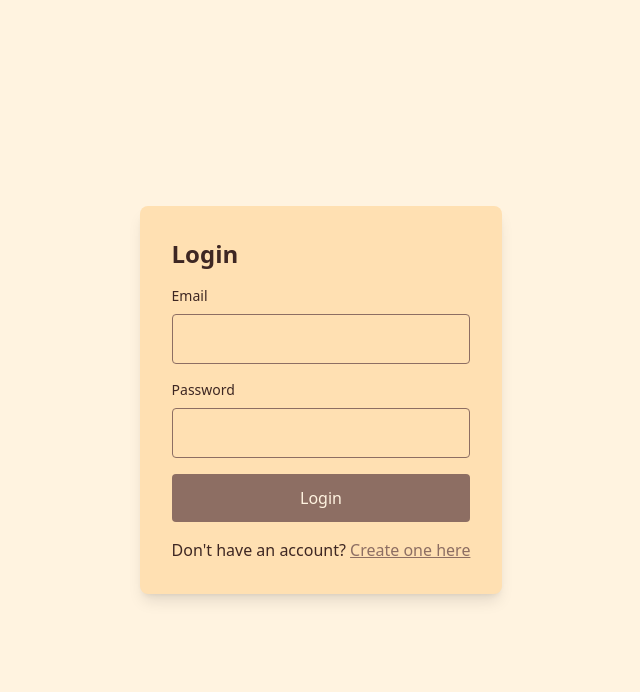
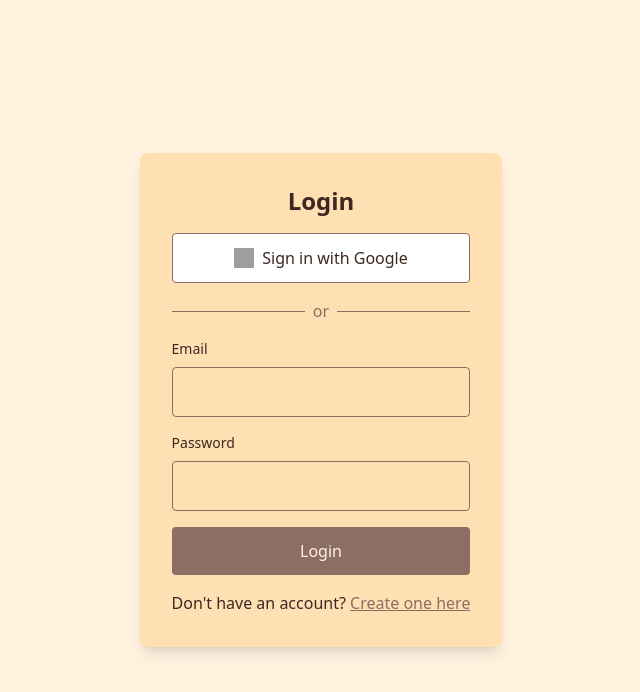
Before and after one commit to ZDohaim/hada-ai, a React (Create React App) app: page /login in a window 1280 px wide. Shown: the top 692 px of the page, without its empty margins (319-959 px from the left). Built offline with nearby package versions, Linux system fonts and the light colour scheme; grey boxes are pictures that could not be loaded.

Commit message:
googel sign in works

```diff
--- a/src/components/Login.js
+++ b/src/components/Login.js
@@ -2,31 +2,30 @@ import React, { useState } from "react";
 import {
   signInWithEmailAndPassword,
   createUserWithEmailAndPassword,
+  signInWithPopup,
 } from "firebase/auth";
 import { useNavigate } from "react-router-dom"; // Import useNavigate
-import { auth } from "../firebase";
-import { getFirestore, doc, setDoc } from "firebase/firestore"; // Import Firestore functions
-
-const db = getFirestore(); // Initialize Firestore
+import { auth, googleProvider, db } from "../firebase";
+import { doc, setDoc } from "firebase/firestore"; // Firestore functions
 
 const Login = () => {
   const [email, setEmail] = useState("");
   const [password, setPassword] = useState("");
-  const [firstName, setFirstName] = useState(""); // New
-  const [lastName, setLastName] = useState(""); // New
-  const [dob, setDob] = useState(""); // New
+  const [firstName, setFirstName] = useState("");
+  const [lastName, setLastName] = useState("");
+  const [dob, setDob] = useState("");
   const [error, setError] = useState("");
   const [isCreatingAccount, setIsCreatingAccount] = useState(false);
 
-  const navigate = useNavigate(); // Initialize useNavigate
+  const navigate = useNavigate();
 
   const handleLogin = async (e) => {
     e.preventDefault();
     try {
       await signInWithEmailAndPassword(auth, email, password);
-      console.log("Login successful");
+      console.log("✅ Login successful");
       setError("");
-      navigate("/create-prompt"); // Redirect to GiftGenerator page
+      navigate("/create-prompt");
     } catch (err) {
       setError("Failed to login. Check your credentials.");
     }
@@ -34,8 +33,6 @@ const Login = () => {
 
   const handleCreateAccount = async (e) => {
     e.preventDefault();
-
-    // Simple client-side validation
     if (!email || !password || !firstName || !lastName || !dob) {
       setError("Please fill in all fields.");
       return;
@@ -46,7 +43,6 @@ const Login = () => {
     }
 
     try {
-      // Create user account
       const userCredential = await createUserWithEmailAndPassword(
         auth,
         email,
@@ -54,7 +50,6 @@ const Login = () => {
       );
       const user = userCredential.user;
 
-      // Save additional user information to Firestore
       await setDoc(doc(db, "users", user.uid), {
         firstName,
         lastName,
@@ -63,18 +58,66 @@ const Login = () => {
         uid: user.uid,
       });
 
-      console.log("Account created successfully");
+      console.log("✅ Account created successfully");
       setError("");
-      navigate("/create-prompt"); // Redirect to GiftGenerator page
+      navigate("/create-prompt");
     } catch (err) {
-      if (err.code === "auth/email-already-in-use") {
-        setError("This email is already in use. Please log in.");
-      } else if (err.code === "auth/invalid-email") {
-        setError("Invalid email address. Please check your input.");
-      } else if (err.code === "auth/weak-password") {
-        setError("Password is too weak. Please use at least 6 characters.");
+      setError("Failed to create account. Please try again.");
+    }
+  };
+
+  const handleGoogleSignIn = async () => {
+    try {
+      const result = await signInWithPopup(auth, googleProvider);
+      const user = result.user;
+
+      // Log successful authentication
+      console.log("Google Authentication successful", user);
+
+      try {
+        // Create the user document reference
+        const userDocRef = doc(db, "users", user.uid);
+        console.log("Attempting to save user data to:", userDocRef.path);
+
+        const userData = {
+          firstName: user.displayName?.split(" ")[0] || "",
+          lastName: user.displayName?.split(" ")[1] || "",
+          email: user.email,
+          uid: user.uid,
+          lastSignIn: new Date().toISOString(),
+        };
+
+        console.log("User data to save:", userData);
+
+        await setDoc(userDocRef, userData, { merge: true });
+        console.log("✅ User document created/updated in Firestore");
+        navigate("/create-prompt");
+      } catch (firestoreError) {
+        console.error("Detailed Firestore Error:", {
+          code: firestoreError.code,
+          message: firestoreError.message,
+          name: firestoreError.name,
+          stack: firestoreError.stack,
+        });
+
+        if (firestoreError.code === "permission-denied") {
+          setError("Permission denied. Please check Firestore rules.");
+        } else if (firestoreError.code === "unavailable") {
+          setError(
+            "Database is currently unavailable. Please try again later."
+          );
+        } else {
+          setError(`Database error: ${firestoreError.message}`);
+        }
+      }
+    } catch (error) {
+      console.error("Google Sign-in Error:", error.code, error.message);
+      if (error.code === "auth/popup-closed-by-user") {
+        setError("Sign-in cancelled. Please try again.");
+      } else if (error.code === "auth/popup-blocked") {
+        setError("Pop-up was blocked. Please allow pop-ups for this site.");
       } else {
-        setError("Failed to create account. Please try again.");
+        setError(`Failed to sign in: ${error.message}`);
       }
     }
   };
@@ -86,10 +129,34 @@ const Login = () => {
         className="p-8 rounded-lg shadow-lg"
         style={{ backgroundColor: "#FFE0B2", color: "#3E2723" }}
       >
-        <h1 className="text-2xl font-bold mb-4">
+        <h1 className="text-2xl font-bold mb-4 text-center">
           {isCreatingAccount ? "Create Account" : "Login"}
         </h1>
+
         {error && <p className="text-red-600 mb-4">{error}</p>}
+
+        {/* Google Sign-in/Sign-up Button */}
+        <button
+          type="button"
+          onClick={handleGoogleSignIn}
+          className="w-full py-3 rounded font-medium mb-4 bg-white border border-mediumBrown flex items-center justify-center"
+        >
+          <img
+            src="https://registry.npmmirror.com/@lobehub/icons-static-png/latest/files/dark/google-color.png"
+            alt="Google Logo"
+            className="w-5 h-5 mr-2"
+          />
+          {isCreatingAccount ? "Sign up with Google" : "Sign in with Google"}
+        </button>
+
+        {/* OR Separator (Updated to match the login form border color) */}
+        <div className="or-separator my-4 flex items-center">
+          <div className="flex-1 border-t border-mediumBrown"></div>
+          <span className="px-2 text-mediumBrown">or</span>
+          <div className="flex-1 border-t border-mediumBrown"></div>
+        </div>
+
+        {/* Registration Fields */}
         {isCreatingAccount && (
           <>
             <div className="mb-4">
@@ -124,6 +191,8 @@ const Login = () => {
             </div>
           </>
         )}
+
+        {/* Email & Password Fields */}
         <div className="mb-4">
           <label className="block text-sm mb-2">Email</label>
           <input
@@ -144,6 +213,8 @@ const Login = () => {
             required
           />
         </div>
+
+        {/* Submit Button */}
         <button
           type="submit"
           className="w-full py-3 rounded font-medium"
@@ -155,6 +226,8 @@ const Login = () => {
         >
           {isCreatingAccount ? "Create Account" : "Login"}
         </button>
+
+        {/* Toggle between Login & Signup */}
         <p className="text-center mt-4">
           {isCreatingAccount ? (
             <>
--- a/src/firebase.js
+++ b/src/firebase.js
@@ -1,6 +1,6 @@
-// Import the Firebase SDKs you need
 import { initializeApp } from "firebase/app";
-import { getAuth } from "firebase/auth"; // Import getAuth for authentication
+import { getAuth, GoogleAuthProvider } from "firebase/auth";
+import { getFirestore } from "firebase/firestore";
 
 // Your Firebase configuration
 const firebaseConfig = {
@@ -15,8 +15,8 @@ const firebaseConfig = {
 
 // Initialize Firebase
 const app = initializeApp(firebaseConfig);
-
-// Initialize Firebase Authentication and export it
 export const auth = getAuth(app);
+export const googleProvider = new GoogleAuthProvider(); // ✅ Google provider
+export const db = getFirestore(app);
 
 export default app;
--- a/src/pages/GiftGenerator.js
+++ b/src/pages/GiftGenerator.js
@@ -2,7 +2,8 @@ import React, { useState, useEffect } from "react";
 import { Link, useNavigate } from "react-router-dom";
 import Dropdown from "../components/Dropdown";
 import { getAuth, onAuthStateChanged, signOut } from "firebase/auth";
-import { getFirestore, doc, getDoc } from "firebase/firestore";
+import { doc, getDoc } from "firebase/firestore";
+import { db } from "../firebase"; // Import db from firebase config
 
 const GiftGenerator = () => {
   const [category, setCategory] = useState("");
@@ -17,17 +18,20 @@ const GiftGenerator = () => {
 
   const navigate = useNavigate();
   const auth = getAuth();
-  const db = getFirestore();
 
   // Fetch user details from Firebase
   useEffect(() => {
     const unsubscribe = onAuthStateChanged(auth, async (user) => {
       if (user) {
         setUserId(user.uid);
-        const userDocRef = doc(db, "users", user.uid);
-        const userDoc = await getDoc(userDocRef);
-        if (userDoc.exists()) {
-          setFirstName(userDoc.data().firstName || "User");
+        const userDocRef = doc(db, "users", user.uid); // Fixed: Added db reference
+        try {
+          const userDoc = await getDoc(userDocRef);
+          if (userDoc.exists()) {
+            setFirstName(userDoc.data().firstName || "User");
+          }
+        } catch (error) {
+          console.error("Error fetching user data:", error);
         }
       } else {
         setFirstName(""); // Clear name if not logged in
@@ -35,7 +39,7 @@ const GiftGenerator = () => {
     });
 
     return () => unsubscribe();
-  }, [auth, db]);
+  }, [auth]);
 
   const handleSignOut = async () => {
     try {
```
